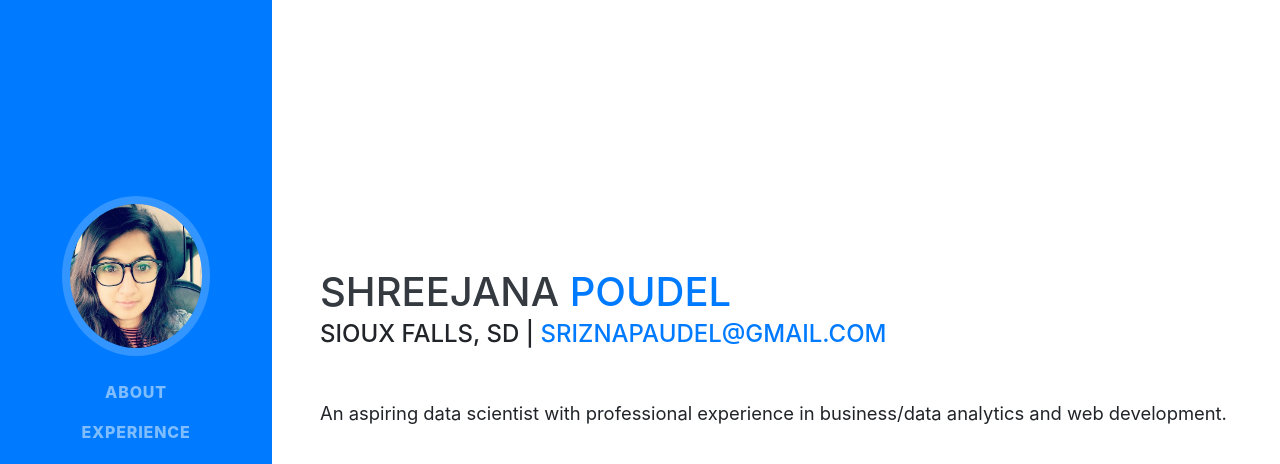
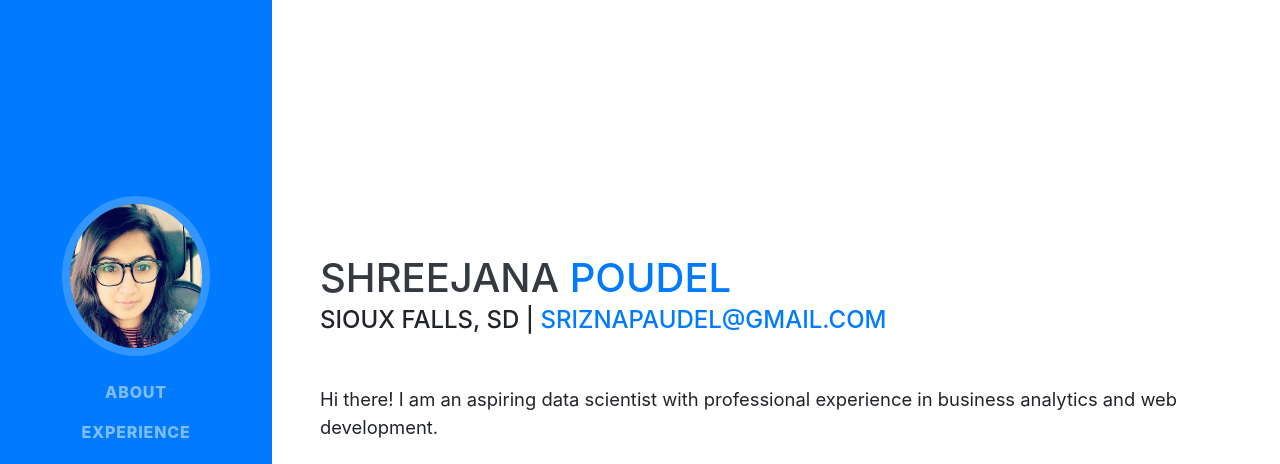
Before and after one commit to Sriz/Sriz.github.io, a website with bundled scripts: page index.html in a window 1280 px wide. Shown: the top 464 px of the page. Built offline with nearby package versions, Linux system fonts and the light colour scheme; a web font is replaced by a local one.

Commit message:
Added a greeting.

```diff
--- a/index.html
+++ b/index.html
@@ -69,7 +69,7 @@
         <div class="subheading mb-5">Sioux Falls, SD |
           <a href="mailto:sriznapaudel@gmail.com">sriznapaudel@gmail.com</a>
         </div>
-        <p class="lead mb-5">An aspiring data scientist with professional experience in business/data analytics and web development.</p>
+        <p class="lead mb-5">Hi there! I am an aspiring data scientist with professional experience in business analytics and web development.</p>
         <div class="social-icons">
           <span title="LinkedIn">
             <a href="https://www.linkedin.com/in/shreejana-poudel/">
```
